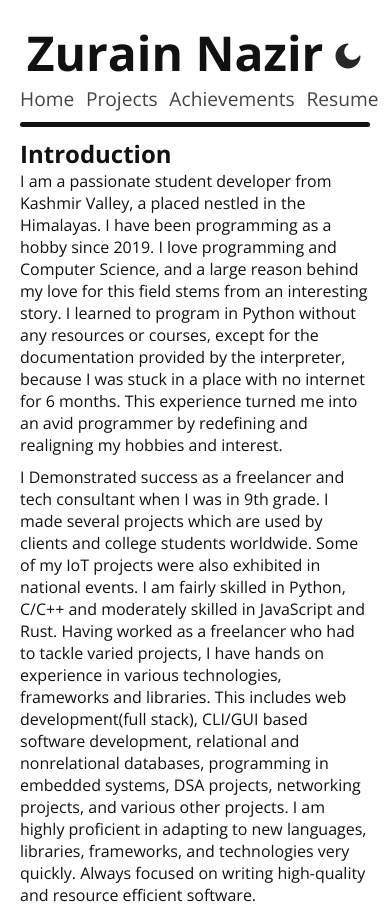
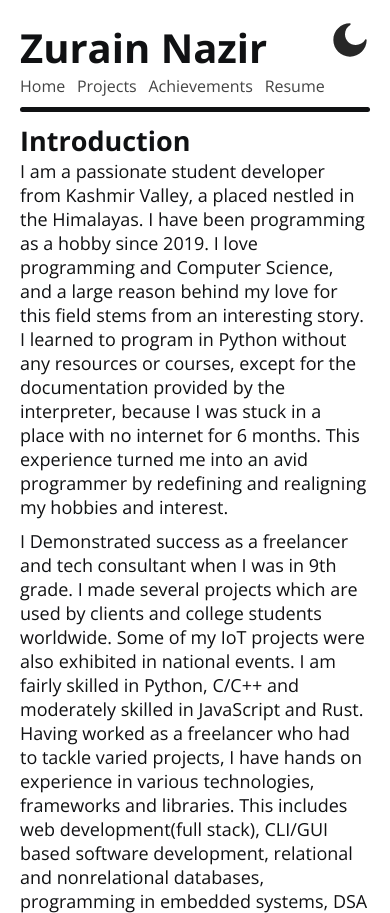
Before and after one commit to fecty/Zurain-Portfolio-Website, a plain HTML site: page index.html in a window 390 px wide. Shown: the top 913 px of the page. Drawn offline with nearby package versions, Linux system fonts and the light colour scheme.

Commit message:
enhance dynamic text size and position of theme-change button

```diff
--- a/styles.css
+++ b/styles.css
@@ -15,12 +15,6 @@ header {
   width: 100%;
   margin: 0 auto;
   text-align: center;
-}
-.title-container {
-  display: flex;
-  justify-content: center;
-  gap: 10px;
-  align-items: baseline;
 }
 
 #header-title {
@@ -59,20 +53,27 @@ body {
   /* width: 400px; */
   background-color: var(--bg);
   color: var(--fg);
-  font-size: 20px;
-  font-size: clamp(16px, 2.5vmin, 25px);
+  font-size: clamp(18px, 1.8vw, 22px);
+  font-weight: 400;
   transition: color var(--color-transition-speed) ease,
     background-color var(--color-transition-speed) ease;
+}
+.title-container {
+  display: flex;
+  justify-content: center;
+  gap: 10px;
+  align-items: baseline;
+  position: relative;
 }
 
 #switch-theme {
   background-color: transparent;
-  /* clip-path: circle(41%); */
   box-shadow: none;
   border: none;
   pointer-events: none;
   height: fit-content;
-  /* display: inline-block; */
+  position: absolute;
+  right: 0px;
 }
 
 #switch-theme:hover {
@@ -80,7 +81,8 @@ body {
 }
 
 #switch-theme-icon {
-  width: 60px;
+  width: clamp(40px, 3vw, 60px);
+
   filter: grayscale(100%);
   pointer-events: auto;
 }
@@ -91,11 +93,24 @@ body {
     border: none;
   }
 
+  .title-container {
+    justify-content: start;
+  }
+
+  nav {
+    margin: 0;
+    font-size: clamp(16px, 3.5vw, 25px);
+  }
+
   #switch-theme {
     clip-path: none;
   }
 
   #switch-theme-icon {
-    width: 30px;
+    width: 40px;
+  }
+
+  #header-title {
+    font-size: clamp(40px, 7.5vw, 60px);
   }
 }
```
